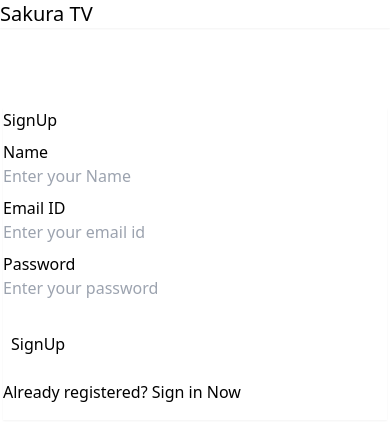
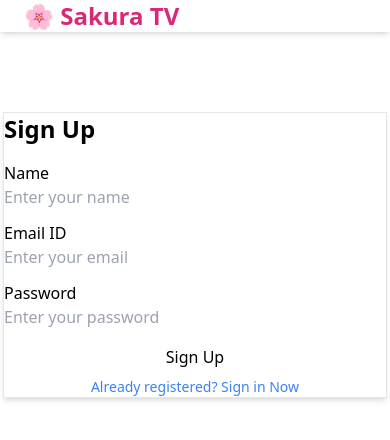
Before and after one commit to Amishakul/SakuraTV, a React (Create React App) app: page /login in a window 390 px wide. Both pictures are taken after a click on the element "New to Sakura TV? Sign Up Here". Shown: the top 440 px of the page. Built offline with nearby package versions, Linux system fonts and the light colour scheme; no server answers.

Commit message:
changed the ui of the website its responsive

```diff
--- a/src/Components/Login.js
+++ b/src/Components/Login.js
@@ -1,130 +1,136 @@
-import React, { useRef, useState } from 'react'
+import React, { useRef, useState } from 'react';
 import { checkValidData } from '../Utils/VaildData';
 import { auth } from "../Utils/Firebase";
-import { createUserWithEmailAndPassword, signInWithEmailAndPassword, updateProfile} from 'firebase/auth';
+import {
+  createUserWithEmailAndPassword,
+  signInWithEmailAndPassword,
+  updateProfile
+} from 'firebase/auth';
 import { useDispatch } from 'react-redux';
 import { addUser } from '../Utils/userSlice';
 
 const Login = () => {
-
   const [isSignInForm, setIsSignInForm] = useState(true);
-
   const [errorMessage, setErrorMessage] = useState(null);
 
-
-
   const dispatch = useDispatch();
-
   const name = useRef(null);
   const email = useRef(null);
   const pass = useRef(null);
 
-  const handleLogin =  () => {
-
-    console.log(email.current.value);
-    console.log(pass.current.value);
-
+  const handleLogin = () => {
     const message = checkValidData(email.current.value, pass.current.value);
     setErrorMessage(message);
+    if (message) return;
 
-    if(message) return;
-
-    if(!isSignInForm){
-
+    if (!isSignInForm) {
       createUserWithEmailAndPassword(auth, email.current.value, pass.current.value)
         .then((userCredential) => {
-    // Signed up
           const user = userCredential.user;
 
           updateProfile(user, {
             displayName: name.current.value,
-    }).then(() => {
-      // Profile Updated!
-
-      // dispatch an action
-      const {uid, email, displayName} = auth.currentUser;
-
-      dispatch(addUser({uid: uid, email: email, displayName: displayName}));
-
-    }).catch((error) => {
+          })
+            .then(() => {
+              const { uid, email, displayName } = auth.currentUser;
+              dispatch(addUser({ uid, email, displayName }));
+            })
+            .catch((error) => {
               setErrorMessage(error.message);
             });
-    // ...
         })
         .catch((error) => {
           const errorCode = error.code;
           const errorMessage = error.message;
-    setErrorMessage(errorCode + "-" + errorMessage)
-    // ..
+          setErrorMessage(errorCode + " - " + errorMessage);
         });
-    }
-
-
-
-
-    else{
-
-
-
-
+    } else {
       signInWithEmailAndPassword(auth, email.current.value, pass.current.value)
         .then((userCredential) => {
-    // Signed in
           const user = userCredential.user;
 
-    // ...
         })
         .catch((error) => {
           const errorCode = error.code;
           const errorMessage = error.message;
-    setErrorMessage(errorCode + "-" + errorMessage);
+          setErrorMessage(errorCode + " - " + errorMessage);
         });
-
     }
-
-
-
-  }
-
-
+  };
 
   const toggleSignInForm = () => {
     setIsSignInForm(!isSignInForm);
-  }
+  };
 
   return (
-    <div className='flex justify-center mt-20'>
-    <div className="card bg-base-300 w-96 shadow-sm">
-  <div className="card-body">
-    <h2 className="card-title justify-center">{ isSignInForm ? "Login" : "SignUp"}</h2>
+    <div className="flex justify-center items-start mt-20">
+      <div className="card bg-base-300 w-96 shadow-md border border-base-200">
+        <div className="card-body space-y-4">
+          <h2 className="card-title justify-center text-2xl font-bold">
+            {isSignInForm ? "Login" : "Sign Up"}
+          </h2>
+
+          <div className="space-y-3">
+            {!isSignInForm && (
               <div>
+                <label className="label">
+                  <span className="label-text">Name</span>
+                </label>
+                <input
+                  type="text"
+                  ref={name}
+                  className="input input-bordered w-full"
+                  placeholder="Enter your name"
+                />
+              </div>
+            )}
 
-    {!isSignInForm && (<fieldset className="fieldset my-2">
-  <legend className="fieldset-legend">Name</legend>
-  <input type="text" ref={name} className="input" placeholder="Enter your Name"  />
-</fieldset>)}
+            <div>
+              <label className="label">
+                <span className="label-text">Email ID</span>
+              </label>
+              <input
+                type="text"
+                ref={email}
+                className="input input-bordered w-full"
+                placeholder="Enter your email"
+              />
+            </div>
 
-    <fieldset className="fieldset my-2">
-  <legend className="fieldset-legend">Email ID</legend>
-  <input type="text" ref={email} className="input" placeholder="Enter your email id"  />
-</fieldset>
+            <div>
+              <label className="label">
+                <span className="label-text">Password</span>
+              </label>
+              <input
+                type="password"
+                ref={pass}
+                className="input input-bordered w-full"
+                placeholder="Enter your password"
+              />
+            </div>
 
-<fieldset className="fieldset my-2">
-  <legend className="fieldset-legend">Password</legend>
-  <input type="text" ref={pass} className="input" placeholder="Enter your password"  />
-</fieldset>
+            {errorMessage && (
+              <p className="text-red-500 font-semibold text-sm pt-2">{errorMessage}</p>
+            )}
+          </div>
 
-<p className='text-red-500 font-bold text-lg py-2'>{errorMessage}</p>
-
-    </div>
-    <div className="card-actions justify-center">
-      <button className="btn btn-primary m-2" onClick={handleLogin}>{ isSignInForm ? "Login" : "SignUp"}</button>
-      <p className='py-4 cursor-pointer'  onClick={toggleSignInForm}>{isSignInForm ? "New to Sakura TV? Sign Up Here" : "Already registered? Sign in Now"}</p>
+          <div className="card-actions flex flex-col items-center space-y-2">
+            <button className="btn btn-primary w-full" onClick={handleLogin}>
+              {isSignInForm ? "Login" : "Sign Up"}
+            </button>
+            <p
+              className="text-sm text-blue-500 hover:underline cursor-pointer"
+              onClick={toggleSignInForm}
+            >
+              {isSignInForm
+                ? "New to Sakura TV? Sign Up Here"
+                : "Already registered? Sign in Now"}
+            </p>
           </div>
         </div>
       </div>
     </div>
-  )
-}
+  );
+};
 
-export default Login
+export default Login;
--- a/src/Components/NavBar.js
+++ b/src/Components/NavBar.js
@@ -6,78 +6,80 @@ import { useDispatch, useSelector } from 'react-redux';
 import { addUser, removeUser } from '../Utils/userSlice';
 
 const NavBar = () => {
-
   const navigate = useNavigate();
-
   const dispatch = useDispatch();
-
   const user = useSelector(store => store.user);
 
   const handleSignOut = () => {
-
-    signOut(auth).then(() => {
+    signOut(auth)
+      .then(() => {
         // Sign-out successful.
-    }).catch((error) => {
-    // An error happened.
+      })
+      .catch((error) => {
         navigate("/error");
       });
   }
 
   useEffect(() => {
-
     const unsubscribe = onAuthStateChanged(auth, (user) => {
       if (user) {
-        const {uid, email, displayName} = user;
-
-        // dispatch an action
-        dispatch(addUser({uid: uid, email: email, displayName: displayName}));
+        const { uid, email, displayName } = user;
+        dispatch(addUser({ uid, email, displayName }));
         navigate("/home");
       } else {
-        // User is signed out
         dispatch(removeUser());
-        navigate("login");
+        navigate("/login");
       }
     });
 
     return () => unsubscribe();
-
   }, []);
 
   return (
-    <div className="navbar bg-base-300 shadow-sm">
-  <div className="flex-1">
-    <a className="btn btn-ghost text-xl">Sakura TV</a>
+    <div className="navbar bg-base-300 shadow-md px-6">
+      <div className="flex-1 flex items-center">
+        <a className="btn btn-ghost text-2xl font-bold text-pink-600 hover:text-pink-800 transition duration-300">
+          🌸 Sakura TV
+        </a>
       </div>
-  { user && (
-    <div className="flex gap-2">
-    <div className="dropdown dropdown-end mx-5">
-      <div tabIndex={0} role="button" className="btn btn-ghost btn-circle avatar">
-        <div className="w-10 rounded-full">
+
+      {user && (
+        <div className="flex items-center gap-4">
+          <div className="dropdown dropdown-end">
+            <div
+              tabIndex={0}
+              role="button"
+              className="btn btn-ghost btn-circle avatar"
+            >
+              <div className="w-10 rounded-full ring ring-pink-300 ring-offset-base-100 ring-offset-2">
                 <img
-            alt="Tailwind CSS Navbar component"
-            src="https://img.daisyui.com/images/stock/photo-1534528741775-53994a69daeb.webp" />
+                  alt="User Avatar"
+                  src="https://img.daisyui.com/images/stock/photo-1534528741775-53994a69daeb.webp"
+                />
               </div>
             </div>
 
             <ul
               tabIndex={0}
-        className="menu menu-sm dropdown-content bg-base-100 rounded-box z-1 mt-3 w-52 p-2 shadow">
+              className="menu menu-sm dropdown-content bg-base-100 rounded-box mt-3 w-52 p-2 shadow-lg z-10"
+            >
               <li>
                 <a className="justify-between">
-            Profile
-            <span className="badge">New</span>
+                  Profile <span className="badge badge-accent">New</span>
                 </a>
               </li>
               <li><a>Connections</a></li>
               <li>
-          <button onClick={handleSignOut}>Logout</button>
+                <button onClick={handleSignOut} className="text-red-500 hover:text-red-700">
+                  Logout
+                </button>
               </li>
             </ul>
           </div>
         </div>
       )}
     </div>
-  )
-}
+  );
+};
 
-export default NavBar
+export default NavBar;
```
Lines whose indentation alone changed are shown as unchanged.
